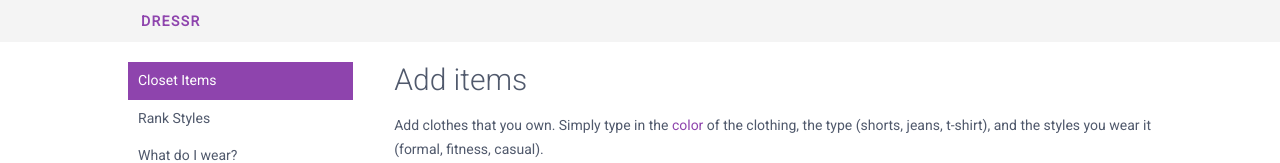
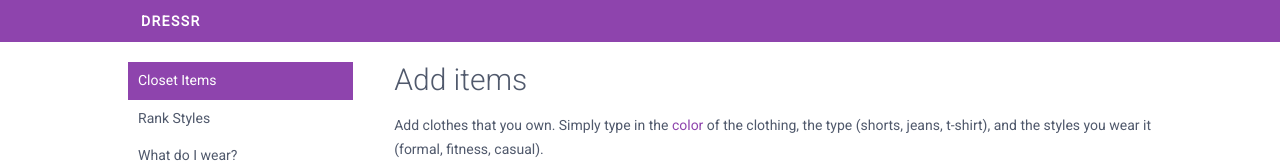
Before and after one commit to ajusa/thecloset, a website: page web/index.html in a window 1280 px wide. Shown: the top 163 px of the page. Drawn offline with nearby package versions, Linux system fonts and the light colour scheme; no server answers.

Commit message:
made html even nicer

```diff
--- a/web/index.html
+++ b/web/index.html
@@ -27,10 +27,10 @@
 
 <body>
     <div id="app">
-        <header class="navbar p2 bg-near-white">
+        <header class="navbar p2 bg-primary">
             <section class="fl container">
                 <a href="#" class="btn btn-link b">
-                    <span class="primary ttu tracked">Dressr</span>
+                    <span class="primary ttu tracked white">Dressr</span>
                 </a>
             </section>
         </header>
```
